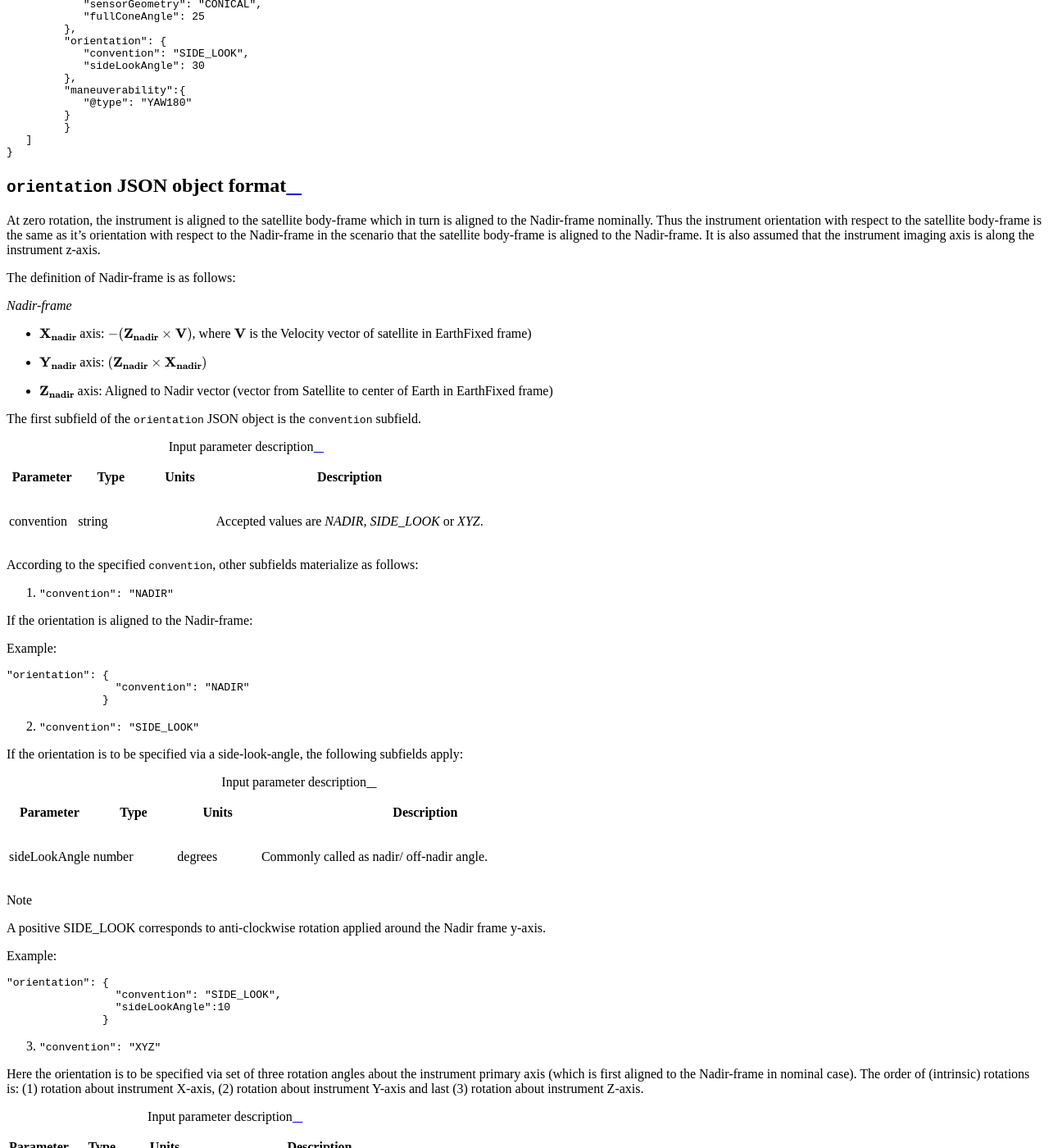
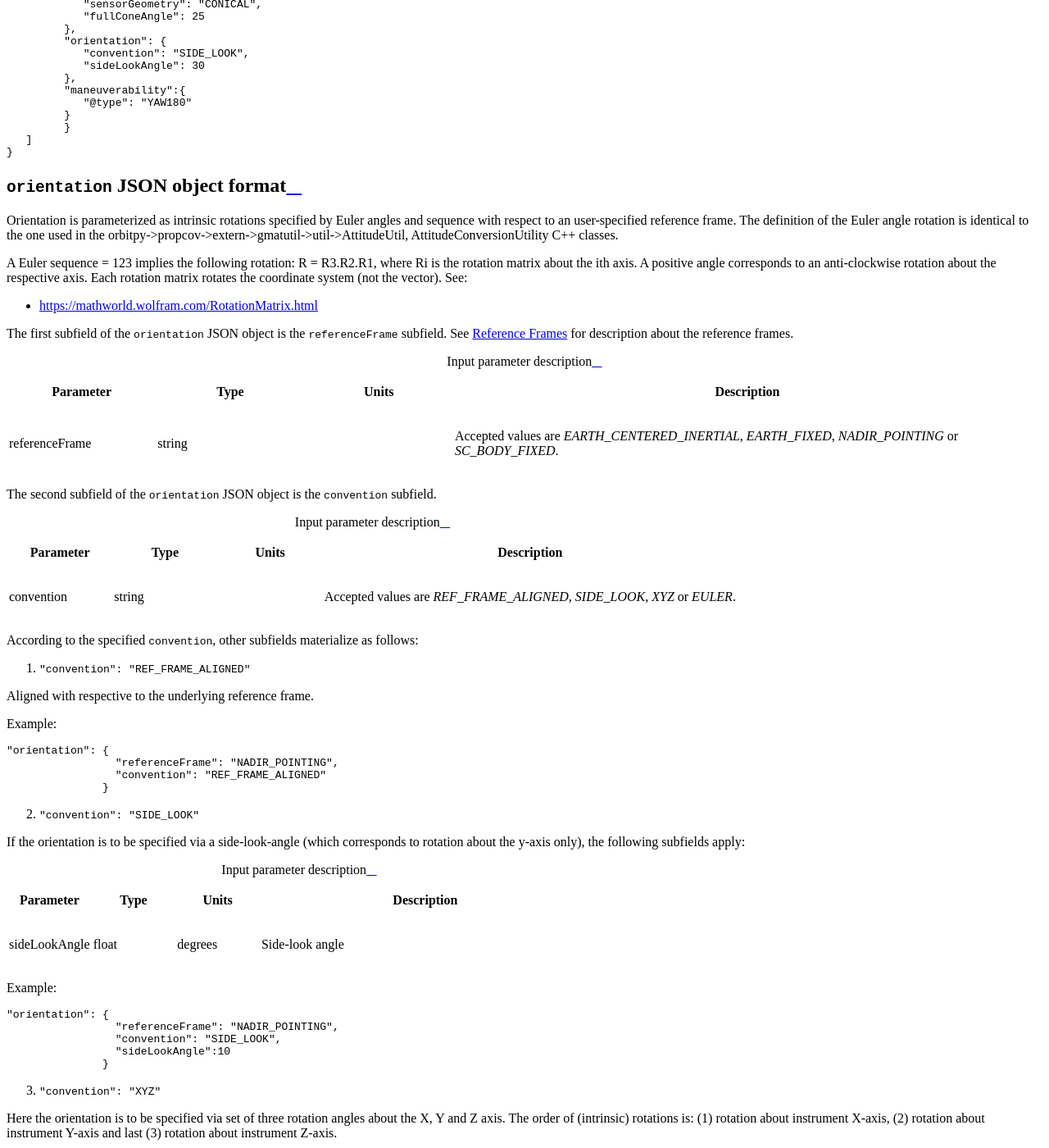
Before and after one commit to EarthObservationSimulator/instrupy, a Sphinx documentation site: the page built from docs/common_json_objects.rst, in a window 1280 px wide and 1400 px high, scrolled down 1214 px. Shown: the whole window at 82% size. Built offline with Sphinx 7.4.7 and the Read the Docs theme 2.0.0, drawn with Linux system fonts in a browser that asks for light colours; some of the changed text lies outside the part shown.

Commit message:
revised util.Orientation class

```diff
--- a/docs/common_json_objects.rst
+++ b/docs/common_json_objects.rst
@@ -68,59 +68,65 @@ has a side looking geometry (both the side) at 25 deg conical FOV.
 
 :code:`orientation` JSON object format
 ========================================
-At zero rotation, the instrument is aligned to the satellite body-frame which in turn is aligned to the Nadir-frame nominally.
-Thus the instrument orientation with respect to the satellite body-frame is the same as it's orientation with respect to the Nadir-frame
-in the scenario that the satellite body-frame is aligned to the Nadir-frame. It is also assumed that the instrument imaging axis is
-along the instrument z-axis.
+Orientation is parameterized as intrinsic rotations specified by Euler angles and sequence with respect to
+an user-specified reference frame. The definition of the Euler angle rotation is identical to the
+one used in the orbitpy->propcov->extern->gmatutil->util->AttitudeUtil, AttitudeConversionUtility C++ classes.
 
+A Euler sequence = 123 implies the following rotation: R = R3.R2.R1, where Ri is the rotation matrix about the ith axis.
+A positive angle corresponds to an anti-clockwise rotation about the respective axis. Each rotation matrix rotates the
+coordinate system (not the vector).
+See:
 
-The definition of Nadir-frame is as follows:
+* https://mathworld.wolfram.com/RotationMatrix.html
 
-*Nadir-frame*
-
-* :math:`\bf X_{nadir}` axis: :math:`-({\bf Z_{nadir}} \times {\bf V})`, where :math:`\bf V` is the Velocity vector of satellite in EarthFixed frame)
-* :math:`\bf Y_{nadir}` axis: :math:`({\bf Z_{nadir}} \times {\bf X_{nadir}})`
-* :math:`\bf Z_{nadir}` axis: Aligned to Nadir vector (vector from Satellite to center of Earth in EarthFixed frame)
-
-The first subfield of the :code:`orientation` JSON object is the :code:`convention` subfield.
+The first subfield of the :code:`orientation` JSON object is the :code:`referenceFrame` subfield.
+See :ref:`reference_frames_desc` for description about the reference frames.
 
 .. csv-table:: Input parameter description
    :header: Parameter, Type, Units, Description
    :widths: 10,10,10,40
 
-   convention, string,, "Accepted values are *NADIR*, *SIDE_LOOK* or *XYZ*."
+   referenceFrame, string,, "Accepted values are *EARTH_CENTERED_INERTIAL*, *EARTH_FIXED*, *NADIR_POINTING* or *SC_BODY_FIXED*."
+
+The second subfield of the :code:`orientation` JSON object is the :code:`convention` subfield.
+
+.. csv-table:: Input parameter description
+   :header: Parameter, Type, Units, Description
+   :widths: 10,10,10,40
+
+   convention, string,, "Accepted values are *REF_FRAME_ALIGNED*, *SIDE_LOOK*, *XYZ* or *EULER*."
 
 According to the specified :code:`convention`, other subfields materialize as follows:
 
-1. :code:`"convention": "NADIR"`
+1. :code:`"convention": "REF_FRAME_ALIGNED"`
 
-If the orientation is aligned to the Nadir-frame:
+Aligned with respective to the underlying reference frame.
 
 Example:
 
 .. code-block:: python
 
                "orientation": {
-                                "convention": "NADIR"
+                                "referenceFrame": "NADIR_POINTING",
+                                "convention": "REF_FRAME_ALIGNED"
                               }
 
 2. :code:`"convention": "SIDE_LOOK"`
 
-If the orientation is to be specified via a side-look-angle, the following subfields apply:
+If the orientation is to be specified via a side-look-angle (which corresponds to rotation about the y-axis only), the following subfields apply:
 
 .. csv-table:: Input parameter description
    :header: Parameter, Type, Units, Description
    :widths: 10,10,10,40
 
-   sideLookAngle, number, degrees, Commonly called as nadir/ off-nadir angle.
-
-.. note:: A positive SIDE_LOOK corresponds to anti-clockwise rotation applied around the Nadir frame y-axis.
+   sideLookAngle, float, degrees, Side-look angle
 
 Example:
 
 .. code-block:: python
 
                "orientation": {
+                                "referenceFrame": "NADIR_POINTING",
                                 "convention": "SIDE_LOOK",
                                 "sideLookAngle":10
                               }
@@ -128,8 +134,7 @@ Example:
 
 3. :code:`"convention": "XYZ"`
 
-Here the orientation is to be specified via set of three rotation angles about the instrument primary axis (which is first aligned to the
-Nadir-frame in nominal case).
+Here the orientation is to be specified via set of three rotation angles about the X, Y and Z axis.
 The order of (intrinsic) rotations is: (1) rotation about instrument X-axis, (2) rotation about instrument Y-axis and last
 (3) rotation about instrument Z-axis.
 
@@ -137,19 +142,50 @@ The order of (intrinsic) rotations is: (1) rotation about instrument X-axis, (2)
    :header: Parameter, Type, Units, Description
    :widths: 10,10,10,40
 
-   xRotation, number, degrees, rotation about instrument X-axis
-   yRotation, number, degrees, rotation about instrument Y-axis
-   zRotation, number, degrees, rotation about instrument Z-axis
+   xRotation, float, degrees, rotation about instrument X-axis
+   yRotation, float, degrees, rotation about instrument Y-axis
+   zRotation, float, degrees, rotation about instrument Z-axis
 
 Example:
 
 .. code-block:: python
 
                "orientation": {
+                                "referenceFrame": "NADIR_POINTING",
                                 "convention": "XYZ",
                                 "xRotation":10,
                                 "yRotation":20,
                                 "zRotation":0
+                              }
+
+4. :code:`"convention": "EULER"`
+
+Here the orientation is to be specified via set of Euler angles and sequence.
+
+.. csv-table:: Input parameter description
+   :header: Parameter, Type, Units, Description
+   :widths: 10,10,10,40
+
+   eulerAngle1, float, degrees, Rotation angle corresponding to the first rotation.
+   eulerAngle2, float, degrees, Rotation angle corresponding to the second rotation.
+   eulerAngle3, float, degrees, Rotation angle corresponding to the third rotation.
+   eulerSeq1, int, Axis-number corresponding to the first rotation.
+   eulerSeq2, int, Axis-number corresponding to the second rotation.
+   eulerSeq3, int, Axis-number corresponding to the third rotation.
+
+Example:
+
+.. code-block:: python
+
+               "orientation": {
+                                "referenceFrame": "NADIR_POINTING",
+                                "convention": "EULER",
+                                "eulerAngle1":10,
+                                "eulerAngle2":20,
+                                "eulerAngle3":0,
+                                "eulerSeq1": 3,
+                                "eulerSeq2": 1,
+                                "eulerSeq3": 3
                               }
 
 .. _fieldOfView_json_obj:
--- a/docs/miscellaneous.rst
+++ b/docs/miscellaneous.rst
@@ -1,5 +1,47 @@
 Miscellaneous
 *************
+
+.. _reference_frames_desc:
+
+Reference Frames
+====================
+
+There are four reference frames of interest:
+
+Earth Centered Inertial:
+^^^^^^^^^^^^^^^^^^^^^^^^^^^^^^
+This is an Earth equator inertial reference frame identical to EarthMJ2000Eq used in GMAT.
+The nominal x-axis points along the line formed by the intersection of the Earth’s
+mean equatorial plane and the mean ecliptic plane (at the J2000 epoch), in the direction
+of Aries. The z-axis is normal to the Earth’s mean equator at the J2000 epoch and the
+y-axis completes the right-handed system. The mean planes of the ecliptic and equator,
+at the J2000 epoch, are computed using IAU-1976/FK5 theory with 1980 update for nutation.
+
+Earth Fixed:
+^^^^^^^^^^^^^^^^^^
+The Earth Fixed reference frame is referenced to the Earth's equator and the prime meridian
+and is computed using IAU-1976/FK5 theory. This system is identical to the EarthFixed
+used in GMAT.
+
+Nadir-pointing:
+^^^^^^^^^^^^^^^^^
+The axis of the Nadir-pointing reference frame are defined as follows:
+
+* :math:`\bf X_{np}` axis: :math:`-({\bf Z_{np}} \times {\bf V})`, where :math:`\bf V` is the Velocity vector of satellite in EARTH_FIXED frame)
+
+* :math:`\bf Y_{np}` axis: :math:`({\bf Z_{np}} \times {\bf X_{np}})`
+
+* :math:`\bf Z_{np}` axis: Aligned to Nadir vector (i.e. the negative of the position vector of satellite in EARTH_FIXED frame)
+
+.. figure:: nadirframe.png
+    :scale: 100 %
+    :align: center
+
+.. todo:: Verify the claim about position vector and velocity vector in EARTH_FIXED frame.
+
+Spacecraft Body Fixed:
+^^^^^^^^^^^^^^^^^^^^^^^
+Spacecraft Body Fixed reference frame. The axis of this coordinate system are aligned with the axis of the Spacecraft Bus.
 
 .. _satellite_to_target_viewing_geometry:
 
```
Also changed, not shown: docs/figures.svg (added), docs/nadirframe.png (added), 1 other file.
